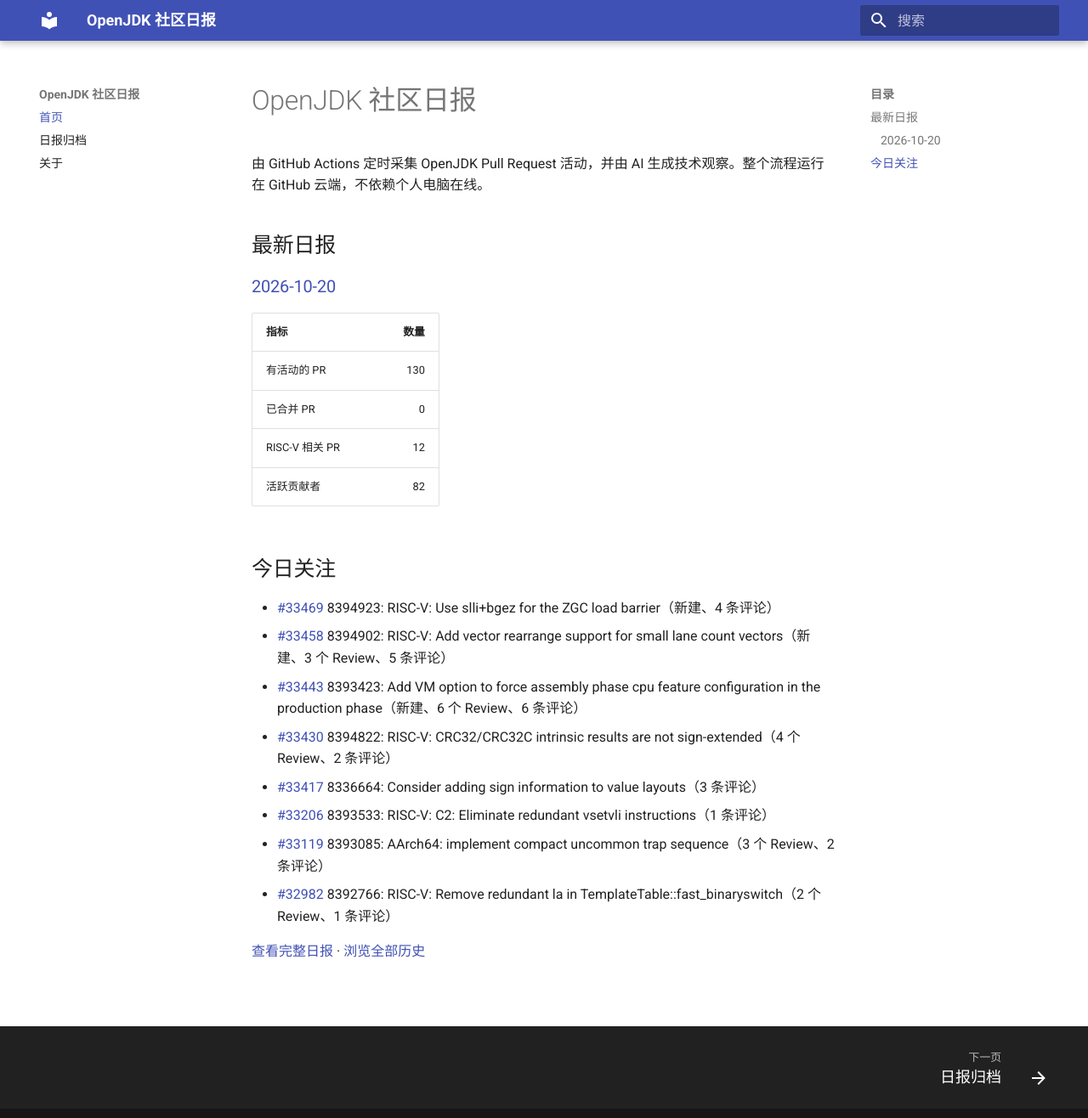
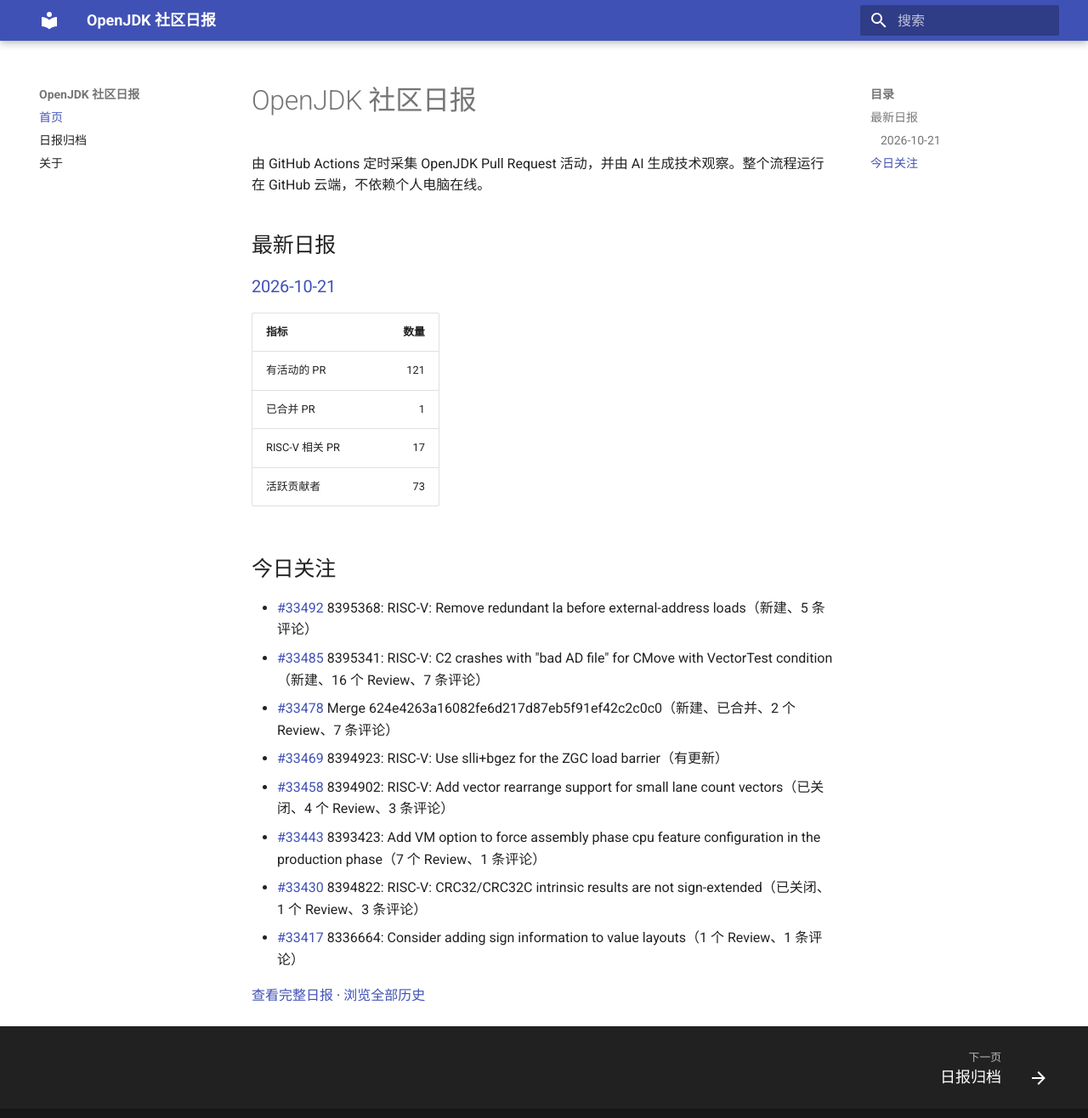
Before and after one commit to DingliZhang/openjdk-daily, an MkDocs documentation site: the page built from docs/index.md, in a window 1280 px wide and 1329 px high. Shown: the top 1316 px of the window at 85% size. Built offline with MkDocs 1.6.1 and Material for MkDocs 9.7.7, drawn with Linux system fonts in a browser that asks for light colours.

Commit message:
report: add OpenJDK daily report

```diff
--- a/docs/index.md
+++ b/docs/index.md
@@ -4,24 +4,24 @@
 
 ## 最新日报
 
-### [2026-10-20](reports/2026/2026-10-20.md)
+### [2026-10-21](reports/2026/2026-10-21.md)
 
 | 指标 | 数量 |
 |---|---:|
-| 有活动的 PR | 130 |
-| 已合并 PR | 0 |
-| RISC-V 相关 PR | 12 |
-| 活跃贡献者 | 82 |
+| 有活动的 PR | 121 |
+| 已合并 PR | 1 |
+| RISC-V 相关 PR | 17 |
+| 活跃贡献者 | 73 |
 
 ## 今日关注
 
-- [#33469](https://github.com/openjdk/jdk/pull/33469) 8394923: RISC-V: Use slli+bgez for the ZGC load barrier（新建、4 条评论）
-- [#33458](https://github.com/openjdk/jdk/pull/33458) 8394902: RISC-V: Add vector rearrange support for small lane count vectors（新建、3 个 Review、5 条评论）
-- [#33443](https://github.com/openjdk/jdk/pull/33443) 8393423: Add VM option to force assembly phase cpu feature configuration in the production phase（新建、6 个 Review、6 条评论）
-- [#33430](https://github.com/openjdk/jdk/pull/33430) 8394822: RISC-V: CRC32/CRC32C intrinsic results are not sign-extended（4 个 Review、2 条评论）
-- [#33417](https://github.com/openjdk/jdk/pull/33417) 8336664: Consider adding sign information to value layouts（3 条评论）
-- [#33206](https://github.com/openjdk/jdk/pull/33206) 8393533: RISC-V: C2: Eliminate redundant vsetvli instructions（1 条评论）
-- [#33119](https://github.com/openjdk/jdk/pull/33119) 8393085: AArch64: implement compact uncommon trap sequence（3 个 Review、2 条评论）
-- [#32982](https://github.com/openjdk/jdk/pull/32982) 8392766: RISC-V: Remove redundant la in TemplateTable::fast_binaryswitch（2 个 Review、1 条评论）
+- [#33492](https://github.com/openjdk/jdk/pull/33492) 8395368: RISC-V: Remove redundant la before external-address loads（新建、5 条评论）
+- [#33485](https://github.com/openjdk/jdk/pull/33485) 8395341: RISC-V: C2 crashes with "bad AD file" for CMove with VectorTest condition（新建、16 个 Review、7 条评论）
+- [#33478](https://github.com/openjdk/jdk/pull/33478) Merge 624e4263a16082fe6d217d87eb5f91ef42c2c0c0（新建、已合并、2 个 Review、7 条评论）
+- [#33469](https://github.com/openjdk/jdk/pull/33469) 8394923: RISC-V: Use slli+bgez for the ZGC load barrier（有更新）
+- [#33458](https://github.com/openjdk/jdk/pull/33458) 8394902: RISC-V: Add vector rearrange support for small lane count vectors（已关闭、4 个 Review、3 条评论）
+- [#33443](https://github.com/openjdk/jdk/pull/33443) 8393423: Add VM option to force assembly phase cpu feature configuration in the production phase（7 个 Review、1 条评论）
+- [#33430](https://github.com/openjdk/jdk/pull/33430) 8394822: RISC-V: CRC32/CRC32C intrinsic results are not sign-extended（已关闭、1 个 Review、3 条评论）
+- [#33417](https://github.com/openjdk/jdk/pull/33417) 8336664: Consider adding sign information to value layouts（1 个 Review、1 条评论）
 
-[查看完整日报](reports/2026/2026-10-20.md) · [浏览全部历史](reports/index.md)
+[查看完整日报](reports/2026/2026-10-21.md) · [浏览全部历史](reports/index.md)
```
Also changed, not shown: docs/reports/2026/2026-10-21.md (added, +224 -0 lines), docs/reports/index.md (+2 -1 lines), 2 other files.
